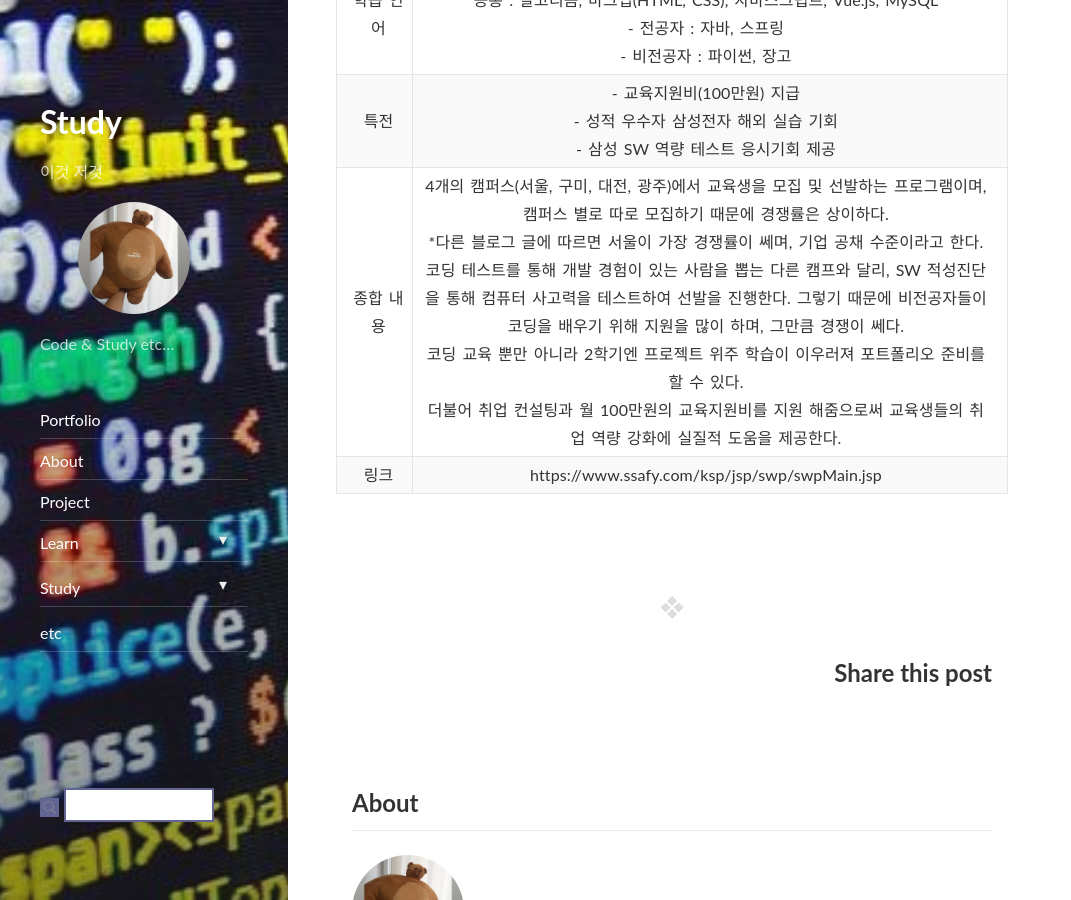
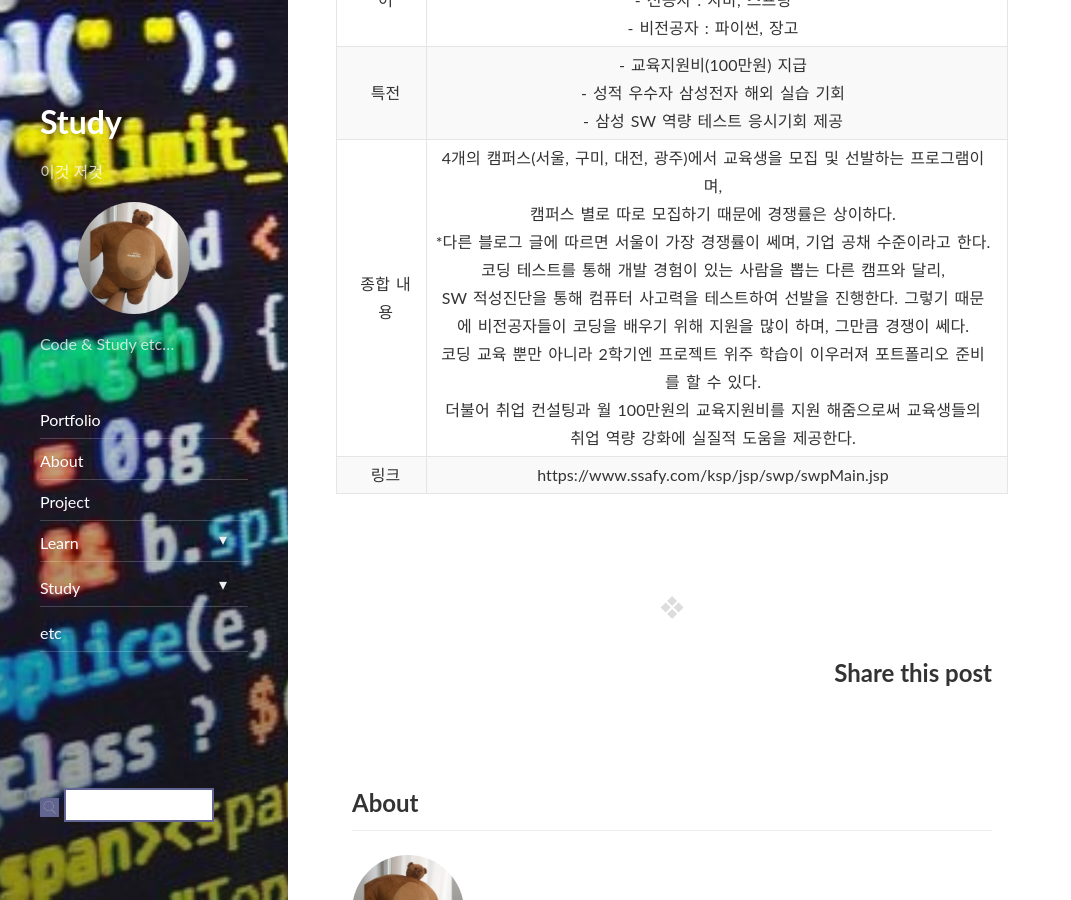
Before and after one commit to ekgus2222/ekgus2222.github.io, a Jekyll site: the page built from _posts/etc/2020-12-21-setting-start.md, in a window 1280 px wide and 900 px high, scrolled down 712 px. Shown: the whole window, without its empty margins (0-1071 px from the left). Built offline with Jekyll 4.4.1, drawn with Linux system fonts in a browser that asks for light colours; nearby versions of some CDN libraries; comment, search, counter and statistics services are not loaded.

```diff
--- a/_posts/etc/2020-12-21-setting-start.md
+++ b/_posts/etc/2020-12-21-setting-start.md
@@ -18,5 +18,5 @@ comments: true
 | 활동 기간 | 1년<br>(5개월 학습 + 1개월 Job Fair + 5개월 PRJ + 1개월 Job Fair) <br> Job Fair : 취업 실전교육 + 채용 박람회 / PRJ : ? |
 | 학습 언어 | 웹 전문가 양성 과정<br>공통 : 알고리즘, 마크업(HTML, CSS), 자바스크립트, Vue.js, MySQL<br>- 전공자 : 자바, 스프링<br>- 비전공자 : 파이썬, 장고 |
 | 특전 | - 교육지원비(100만원) 지급<br>- 성적 우수자 삼성전자 해외 실습 기회<br>- 삼성 SW 역량 테스트 응시기회 제공 |
-| 종합 내용 | 4개의 캠퍼스(서울, 구미, 대전, 광주)에서 교육생을 모집 및 선발하는 프로그램이며,<br>캠퍼스 별로 따로 모집하기 때문에 경쟁률은 상이하다.<br>*다른 블로그 글에 따르면 서울이 가장 경쟁률이 쎄며, 기업 공채 수준이라고 한다.<br>코딩 테스트를 통해 개발 경험이 있는 사람을 뽑는 다른 캠프와 달리, SW 적성진단을 통해 컴퓨터 사고력을 테스트하여 선발을 진행한다. 그렇기 때문에 비전공자들이 코딩을 배우기 위해 지원을 많이 하며, 그만큼 경쟁이 쎄다.<br>코딩 교육 뿐만 아니라 2학기엔 프로젝트 위주 학습이 이우러져 포트폴리오 준비를 할 수 있다.<br>더불어 취업 컨설팅과 월 100만원의 교육지원비를 지원 해줌으로써 교육생들의 취업 역량 강화에 실질적 도움을 제공한다. |
+| 종합 내용 | 4개의 캠퍼스(서울, 구미, 대전, 광주)에서 교육생을 모집 및 선발하는 프로그램이며,<br>캠퍼스 별로 따로 모집하기 때문에 경쟁률은 상이하다.<br>*다른 블로그 글에 따르면 서울이 가장 경쟁률이 쎄며, 기업 공채 수준이라고 한다.<br>코딩 테스트를 통해 개발 경험이 있는 사람을 뽑는 다른 캠프와 달리, <br>SW 적성진단을 통해 컴퓨터 사고력을 테스트하여 선발을 진행한다. 그렇기 때문에 비전공자들이 코딩을 배우기 위해 지원을 많이 하며, 그만큼 경쟁이 쎄다.<br>코딩 교육 뿐만 아니라 2학기엔 프로젝트 위주 학습이 이우러져 포트폴리오 준비를 할 수 있다.<br>더불어 취업 컨설팅과 월 100만원의 교육지원비를 지원 해줌으로써 교육생들의 취업 역량 강화에 실질적 도움을 제공한다. |
 | 링크 | https://www.ssafy.com/ksp/jsp/swp/swpMain.jsp |
```
